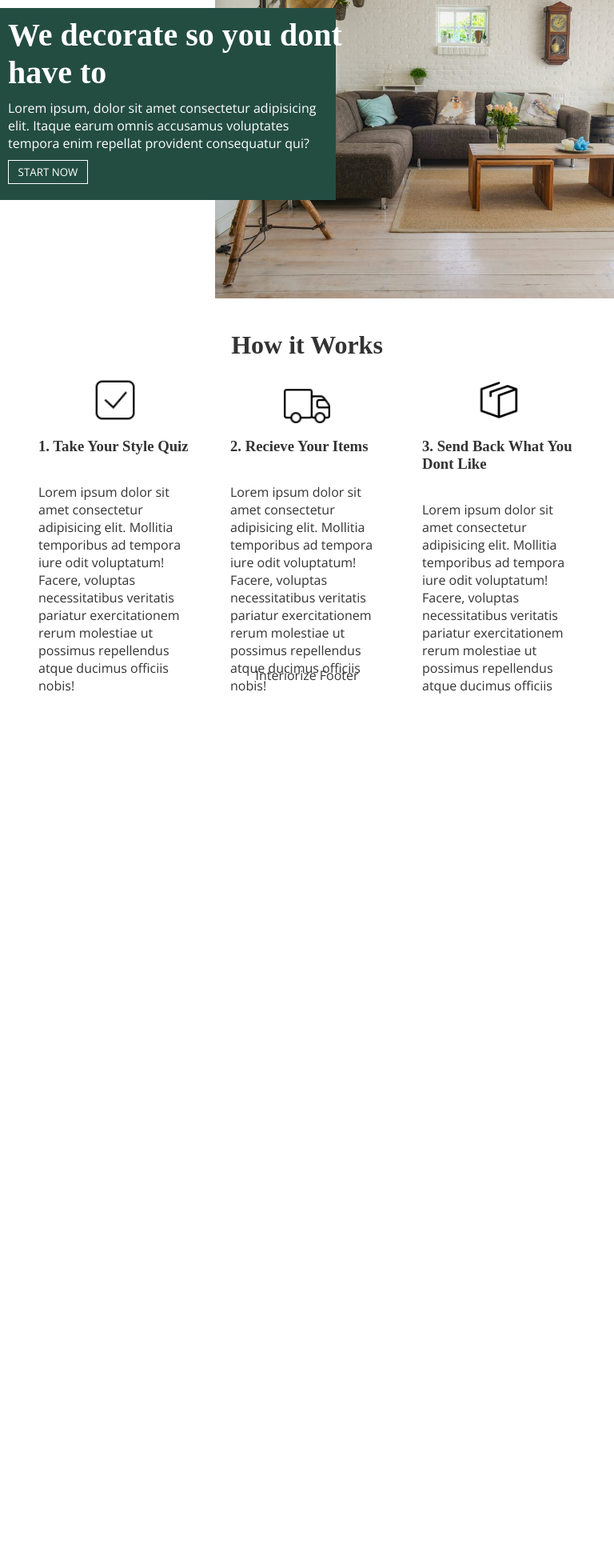
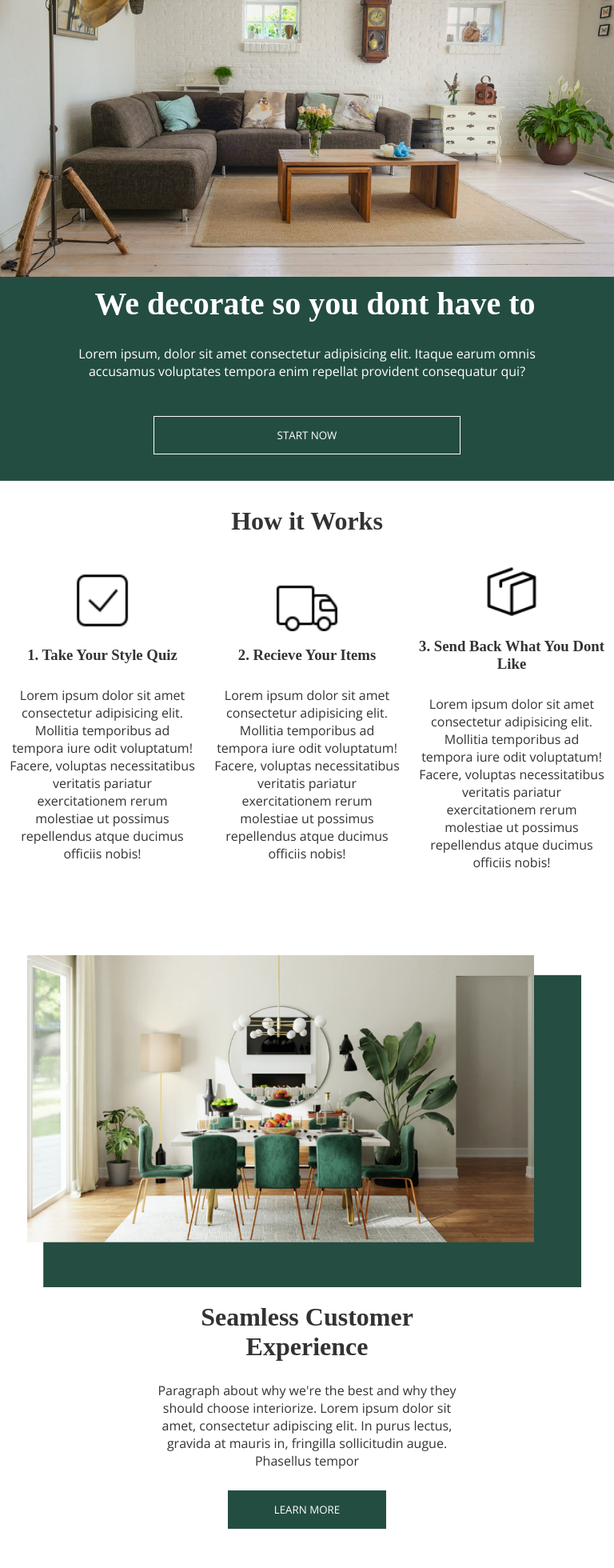
Before and after one commit to natelee3/new-interiorize, a React (Create React App) app: page / in a window 768 px wide. Shown: the part 240-2200 px from the top of the page at 80% size. Before the commit the page ends 1111 px from the top, so only its background shows below. Built offline with nearby package versions, Linux system fonts and the light colour scheme; a web font is replaced by a local one.

Commit message:
Completed (atm) homepage with ending section, made responsive and set up buttons to redirect to other components

```diff
--- a/src/components/homepage/Homepage.jsx
+++ b/src/components/homepage/Homepage.jsx
@@ -3,6 +3,8 @@ import homepageImg2 from "./imgs/homepageImg2.jpg";
 import check from "./imgs/check.png";
 import truck from "./imgs/truck.png";
 import box from "./imgs/box.png";
+// import greenChairs from "./imgs/greenChairs.png";
+import editedPhoto from "./imgs/editedPhoto.png";
 
 const Homepage = () => {
     return (
@@ -31,17 +33,36 @@ const Homepage = () => {
                 <div className="lowerBoxes">
                     <img className="icons" src={check} alt="Checkbox" />
                     <h3 className="subTitles">1. Take Your Style Quiz</h3>
-                    <p>Lorem ipsum dolor sit amet consectetur adipisicing elit. Mollitia temporibus ad tempora iure odit voluptatum! Facere, voluptas necessitatibus veritatis pariatur exercitationem rerum molestiae ut possimus repellendus atque ducimus officiis nobis!</p>
+                    <p className="subContent">Lorem ipsum dolor sit amet consectetur adipisicing elit. Mollitia temporibus ad tempora iure odit voluptatum! Facere, voluptas necessitatibus veritatis pariatur exercitationem rerum molestiae ut possimus repellendus atque ducimus officiis nobis!</p>
                 </div>
                 <div className="lowerBoxes">
                 <img className="icons" src={truck} alt="Truck" />
                 <h3 className="subTitles">2. Recieve Your Items</h3>
-                    <p>Lorem ipsum dolor sit amet consectetur adipisicing elit. Mollitia temporibus ad tempora iure odit voluptatum! Facere, voluptas necessitatibus veritatis pariatur exercitationem rerum molestiae ut possimus repellendus atque ducimus officiis nobis!</p>
+                    <p className="subContent">Lorem ipsum dolor sit amet consectetur adipisicing elit. Mollitia temporibus ad tempora iure odit voluptatum! Facere, voluptas necessitatibus veritatis pariatur exercitationem rerum molestiae ut possimus repellendus atque ducimus officiis nobis!</p>
                 </div>
                 <div className="lowerBoxes">
                 <img className="icons" src={box} alt="Box" />
                 <h3 className="subTitles">3. Send Back What You Dont Like</h3>
-                    <p>Lorem ipsum dolor sit amet consectetur adipisicing elit. Mollitia temporibus ad tempora iure odit voluptatum! Facere, voluptas necessitatibus veritatis pariatur exercitationem rerum molestiae ut possimus repellendus atque ducimus officiis nobis!</p>
+                    <p className="subContent">Lorem ipsum dolor sit amet consectetur adipisicing elit. Mollitia temporibus ad tempora iure odit voluptatum! Facere, voluptas necessitatibus veritatis pariatur exercitationem rerum molestiae ut possimus repellendus atque ducimus officiis nobis!</p>
+                </div>
+            </div>
+
+            <div className="endPageContainer">
+                <div className="pictureBox">
+                    {/* Edited Photo With Green Box Included*/}
+                    <img className="greenChairs" src={editedPhoto} alt="Decorated Dining Room" />
+
+                    {/* Photo and Box are separate */}
+                    {/* <img className="greenChairs" src={greenChairs} alt="Decorated Dining Room" />
+                    <div className="backdropBox">
+                        <img className="greenChairs" src={greenChairs} alt="Decorated Dining Room" />
+                    </div> */}
+                </div>
+
+                <div className="endTextBox">
+                    <h1 className="endTextH1">Seamless Customer Experience</h1>
+                    <p className="endTextP">Paragraph about why we're the best and why they should choose interiorize. Lorem ipsum dolor sit amet, consectetur adipiscing elit. In purus lectus, gravida at mauris in, fringilla sollicitudin augue. Phasellus tempor </p>
+                    <button className="learnButton" type="button">LEARN MORE</button>
                 </div>
             </div>
         </>
--- a/src/components/homepage/homepage.css
+++ b/src/components/homepage/homepage.css
@@ -1,8 +1,10 @@
+/* TOP SECTION ~~~~~~~~~~~~~~~~~~~~~~~~~~~~~~~~~~ */
+
 .homeMainContainer {
     display: flex;
     /* background-color: bisque; */
     /* width: 80%; */
-    height: 500px;
+    height: 600px;
     /* margin: auto; */
     /* min-width: 700px; */
     max-width: 640px;
@@ -32,7 +34,6 @@
     z-index: 1;
     position: absolute;
     left: 30%;
-    /* right: 8%%; */
     top: 150px;
 }
 
@@ -63,6 +64,9 @@
     color: white;
 }
 
+
+/* HOW IT WORKS SECTION ~~~~~~~~~~~~~~~~~~~~~~~~~~~~~~~~ */
+
 .lowerTitle {
     margin: auto;
     display: flex;
@@ -75,8 +79,9 @@
 .lowerContainer {
     display: flex;
     flex-direction: row;
-    /* background-color: darkgrey; */
     justify-content: space-evenly;
+    height: fit-content;
+    margin-bottom: 10px;
 }
 
 .lowerBoxes {
@@ -84,9 +89,8 @@
     flex-direction: column;
     width: 25%;
     max-width: 300px;
-    height: 300px;
+    height: fit-content;
     justify-content: space-between;
-    /* background-color: darkorange; */
 }
 
 .icons {
@@ -94,6 +98,81 @@
     width: 30%;
     margin: auto;
 }
+
+.subContent {
+    margin: 10px;
+    text-align: center;
+}
+
+.subTitles {
+    text-align: center;
+}
+
+
+/* END PAGE SECTION ~~~~~~~~~~~~~~~~~~~~~~~~~~~~~~~~~~~~~~~ */
+
+.endPageContainer {
+    display: flex;
+    margin: auto;
+    margin-top: 80px;
+    width: 100%;
+    height: 600px;
+    height: fit-content;
+    /* background-color: green; */
+    flex-direction: row;
+    justify-content: space-evenly;
+}
+
+.pictureBox {
+    width: 40%;
+    margin: auto;
+}
+
+.greenChairs {
+    width: 95%;
+    margin: 15px;
+}
+
+.backdropBox {
+    background-color: #244d42;
+    width: 95%;
+    height: 394px;
+}
+
+.endTextBox {
+    width: 40%;
+    padding-left: 20px;
+    padding-right: 20px;
+    align-content: center;
+    align-items: center;
+    margin: auto;
+    text-align: center;
+}
+
+.endTextH1 {
+    text-align: center;
+    margin: auto;
+}
+
+.endTextP {
+    text-align: center;
+    margin: auto;
+    margin-top: 25px;
+}
+
+.learnButton {
+    width: 200px;
+    margin: auto;
+    justify-content: center;
+    height: 50px;
+    border: 1px solid white;
+    background-color: #244d42;
+    color: white;
+    margin-top: 25px;
+}
+
+
+/* RESPONSIVE SECTION ~~~~~~~~~~~~~~~~~~~~~~~~~~~~~~~~~~~~~ */
 
 @media screen and (min-width: 280px) and (max-width: 640px) {
     html {
@@ -119,6 +198,7 @@
     .mainBox2 {
         display: flex;
         width: 100vw;
+        height: 455px;
         position: relative;
         margin: 0;
         top: 0;
@@ -147,20 +227,124 @@
     }
     .lowerBoxes {
         width: 85%;
+        height: fit-content;
         margin: auto;
         justify-content: center;
+        padding-bottom: 25px;
+        margin-bottom: 25px;
+        border-bottom: 1px solid gray;
     }
-    .subTitles {
+    .endPageContainer {
+        display: flex;
+        margin: auto;
+        margin-top: 25px;
+        width: 100%;
+        height: fit-content;
+        /* background-color: green; */
+        flex-direction: column;
+        justify-content: space-evenly;
+    }
+    .pictureBox {
+        width: 95%;
+        margin: auto;
+    }
+    .endTextBox {
+        width: 80%;
+        padding-left: 20px;
+        padding-right: 20px;
+        align-content: center;
+        align-items: center;
+        margin: auto;
         text-align: center;
     }
 }
 
 @media screen and (min-width: 641px) and (max-width: 1040px) {
+    .homeMainContainer {
+        display: flex;
+        flex-direction: column-reverse;
+        width: 100%;
+        top: 0;
+        min-width: 375px;
+        height: auto;
+    }
     .mainBox1 {
+        display: flex;
+        position: relative;
+        left: 0;
+        top: 0;
+        width: 100vw;
+        text-align: center;
+        padding-bottom: 15px;
+    }
+    .mainBox2 {
+        display: flex;
+        background-color: tomato;
+        width: 100%;
+        height: 455px;
+        position: relative;
+        margin: 0;
+        top: 0;
         left: 0;
     }
-    .mainBox2 {
-        left: 35%;
+    .homepageImg2 {
+        position: absolute;
+        min-width: 100vw;
+        min-height: 440px;
+    }
+    .startButton {
+        margin: auto;
+        height: 20%;
+        width: 50%;
+        border: 1px solid white;
+        background-color: transparent;
+        color: white;
+    }
+    .lowerTitle {
+        height: 100px;
+    }
+    .lowerContainer {
+        justify-content: center;
+        /* flex-direction: column; */
+        margin: auto;
+    }
+    .lowerBoxes {
+        width: 85%;
+        margin: auto;
+        justify-content: center;
+    }
+    .greetingContent {
+        width: 75%;
+        text-align: center;
+        margin: auto;
+    }
+    .endPageContainer {
+        display: flex;
+        margin: auto;
+        margin-top: 80px;
+        width: 100%;
+        height: fit-content;
+        flex-direction: column;
+        justify-content: space-evenly;
+    }
+    .pictureBox {
+        width: 95%;
+        margin: auto;
+    }
+    .endTextBox {
+        width: 50%;
+        padding-left: 20px;
+        padding-right: 20px;
+        align-content: center;
+        align-items: center;
+        margin: auto;
+        text-align: center;
+    }
+}
+
+@media screen and (min-width: 1041px) and (max-width: 1179px) {
+    .greetingContent {
+        font-size: 1rem;
     }
 }
 
@@ -171,6 +355,9 @@
     .mainBox2 {
         left: 35%;
     }
+    .greetingContent {
+        font-size: 1rem;
+    }
 }
 
 @media screen and (min-width: 1501px) and (max-width: 1685px) {
@@ -179,6 +366,9 @@
     }
     .mainBox2 {
         left: 42%;
+    }
+    .greetingContent {
+        font-size: 1rem;
     }
 }
 
@@ -189,6 +379,9 @@
     .mainBox2 {
         left: 43%;
     }
+    .greetingContent {
+        font-size: 1rem;
+    }
 }
 
 @media screen and (min-width: 1901px) {
@@ -198,4 +391,7 @@
     .mainBox2 {
         left: 45%;
     }
+    .greetingContent {
+        font-size: 1rem;
+    }
 }
```
Also changed, not shown: src/components/homepage/imgs/editedPhoto.png (added), src/components/homepage/imgs/greenChairs.png (added).
